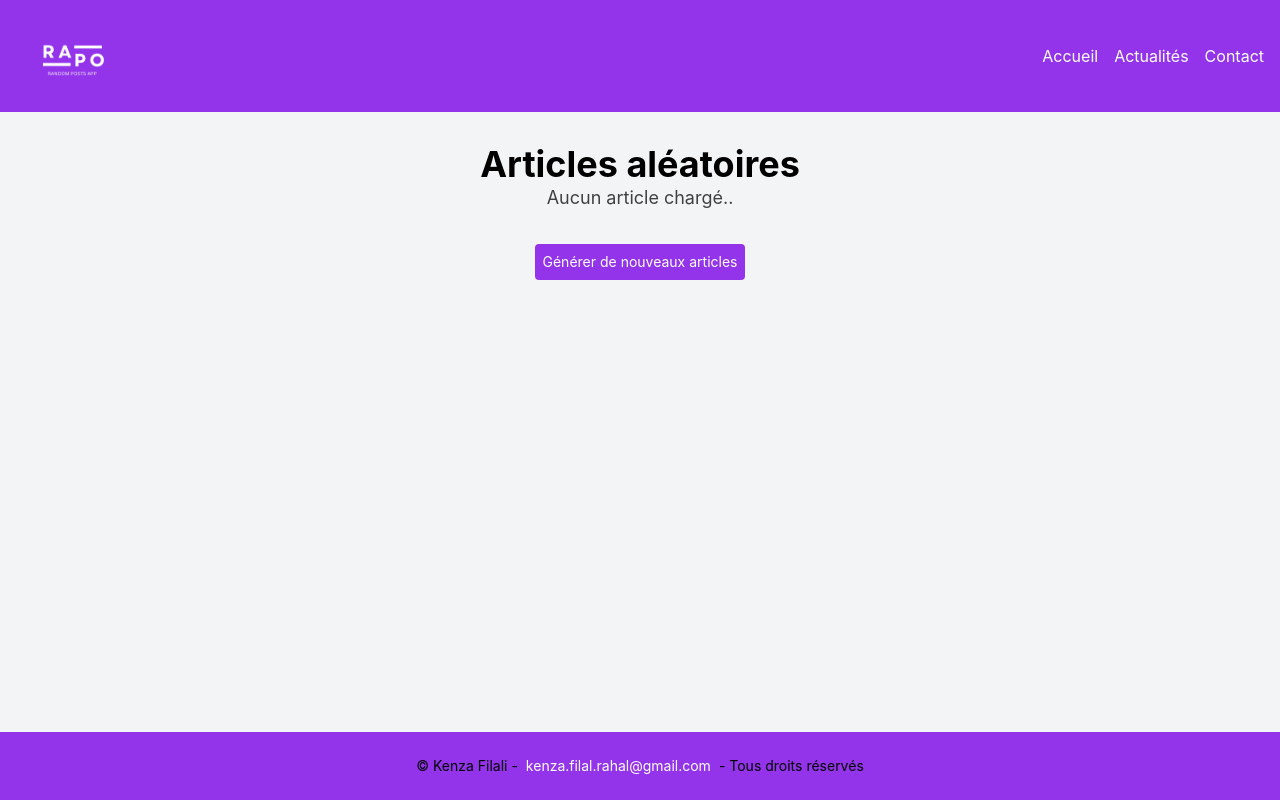
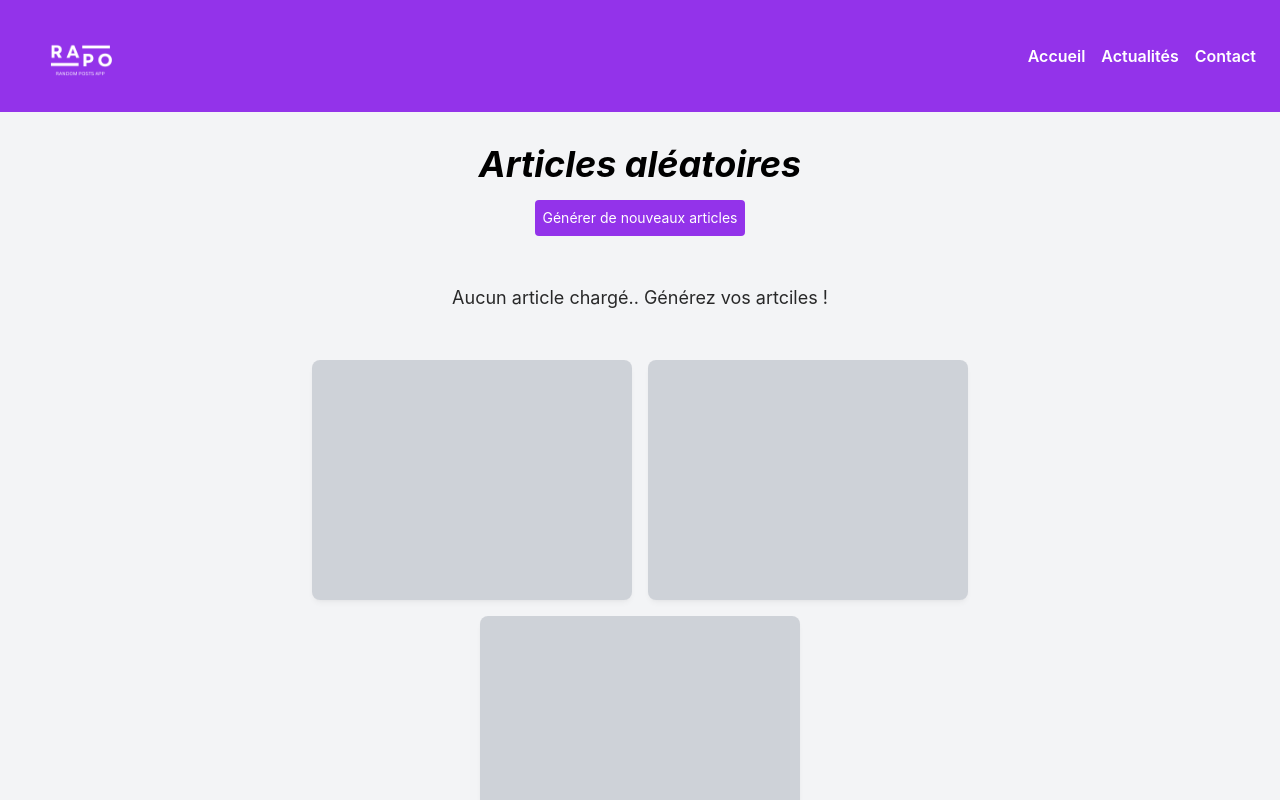
Before and after one commit to kenza15a/react-random-posts, a React (Create React App) app: page / in a window 1280 px wide. Shown: the top 800 px of the page. Built offline with nearby package versions, Linux system fonts and the light colour scheme.

Commit message:
animated-app/skelton

```diff
--- a/src/components/Button/Button.jsx
+++ b/src/components/Button/Button.jsx
@@ -12,7 +12,7 @@ const Button = ({
     <button
       type={buttonType}
       className={clsx(
-        "bg-[#9333EA] hover:bg-blue-700 text-white text-sm cursor-pointer rounded hover:scale-105 transition duration-300 ease-in-out px-2 h-max py-2 ",
+        "bg-[#9333EA] hover:bg-blue-700 hover:scale-125  text-white text-sm cursor-pointer rounded  transition duration-300 ease-in-out px-2 h-max py-2 ",
         className
       )}
       onClick={handleClick}
--- a/src/components/Loading/Loading.jsx
+++ b/src/components/Loading/Loading.jsx
@@ -4,7 +4,6 @@ const Loading = () => {
   const divVariant = {
     step1: { opacity: 0, y: 0 },
     visible: { opacity: 1, y: 60 },
-    step3: { opacity: 0, y: 0 },
   };
   return (
     <motion.div
@@ -13,7 +12,7 @@ const Loading = () => {
       animate="visible"
       transition={{
         duration: 1,
-        delay: 0.3,
+        delay: 0.2,
         repeat: Infinity,
         repeatType: "reverse",
       }}
--- a/src/components/Nabar/Navbar.jsx
+++ b/src/components/Nabar/Navbar.jsx
@@ -3,15 +3,15 @@ import React from "react";
 
 function Navbar() {
   return (
-    <nav className="  bg-[#9333EA] shadow-md text-white flex flex-row justify-around  md:justify-between gap-2  px-2 md:px-4 ">
+    <nav className="  bg-[#9333EA] shadow-md text-white flex flex-row justify-around  md:justify-between gap-2  px-2 md:px-6 ">
       <a href="/" className="style-none cursor-pointer">
         <img
           src="/assets/logo random posts blanc.png"
           alt="logo"
-          className=" w-28 h-auto mx-auto"
+          className=" w-28 h-28 mx-auto"
         />
       </a>
-      <ul className=" list-none flex flex-row gap-2 md:gap-4 items-center justify-center  text-white">
+      <ul className=" list-none flex flex-row gap-2 md:gap-4 items-center justify-center  text-white font-semibold">
         <li>
           <a href="/">Accueil</a>
         </li>
--- a/src/components/PostsSection/PostsSection.jsx
+++ b/src/components/PostsSection/PostsSection.jsx
@@ -4,6 +4,7 @@ import { motion } from "framer-motion";
 import Loading from "../Loading/Loading";
 import Button from "../Button/Button";
 import { fetchRandomPosts } from "../../services/fetchRandomPosts";
+import Skeltons from "../skeltons/Skeltons";
 const PostsSection = () => {
   const containerVariants = {
     hidden: { opacity: 0 },
@@ -37,28 +38,36 @@ const PostsSection = () => {
     }
   };
   return (
-    <section className="w-full" id="posts" name="posts">
-      <h1 className="text-4xl font-bold text-center text-black">
+    <section
+      className="w-full xl:w-[70vw] flex flex-col justify-center items-center mx-auto gap-4"
+      id="posts"
+      name="posts"
+    >
+      <h1 className="italic  text-4xl font-bold text-center text-black">
         Articles aléatoires
       </h1>
+      <Button
+        buttonText="Générer de nouveaux articles"
+        handleClick={handleClick}
+      />
       {!posts.length && (
-        <p className="text-center text-lg animate-pulse">
-          Aucun article chargé..
-        </p>
+        <div className="flex flex-col mt-4  py-4 items-center justify-center">
+          <p className="text-center text-lg animate-pulse">
+            Aucun article chargé.. Générez vos artciles !
+          </p>
+          <Skeltons />
+        </div>
       )}
       {loading ? (
         <Loading />
       ) : (
         <div className="flex flex-col mt-4  py-4 items-center justify-center">
-          <Button
-            buttonText="Générer de nouveaux articles"
-            handleClick={handleClick}
-          />
           <motion.div
             className="flex flex-row gap-4 justify-center py-4 flex-wrap"
             variants={containerVariants}
             initial="hidden"
             animate="visible"
+            transition={{ duration: 2, ease: "easeInOut" }}
           >
             {posts.map((post, index) => (
               <motion.div
--- /dev/null
+++ b/src/components/skeltons/Skeltons.jsx
@@ -0,0 +1,85 @@
+import clsx from "clsx";
+import React from "react";
+import { motion } from "framer-motion";
+const Skeltons = () => {
+  const containerVariants = {
+    hidden: { opacity: 0 },
+    visible: {
+      opacity: 1,
+      transition: {
+        staggerChildren: 0.3,
+      },
+    },
+  };
+
+  const postVariants = {
+    hidden: { opacity: 0, y: 0 },
+    visible: { opacity: 0.5, y: 0 },
+  };
+
+  return (
+    <section
+      className="w-full xl:w-[70vw] flex flex-col justify-center items-center mx-auto gap-4"
+      id="posts"
+      name="posts"
+    >
+      <div className="flex flex-col mt-4  py-4 items-center justify-center">
+        <motion.div
+          className="flex flex-row gap-4 justify-center py-4 flex-wrap"
+          variants={containerVariants}
+          initial="hidden"
+          animate="visible"
+          transition={{ duration: 1, ease: "easeInOut" }}
+        >
+          <motion.div
+            variants={postVariants}
+            transition={{
+              duration: 2,
+              delay: 0.3,
+              repeat: Infinity,
+              repeatType: "reverse",
+            }}
+          >
+            <div
+              className={clsx(
+                "bg-gray-400 w-60 md:w-80 min-h-60  md:min-h-60 shadow-md rounded-lg p-4 flex flex-col gap-2 items-center justify-center hover:scale-105 transition duration-300 ease-in-out"
+              )}
+            ></div>
+          </motion.div>
+          <motion.div
+            variants={postVariants}
+            transition={{
+              duration: 2,
+              delay: 0.3,
+              repeat: Infinity,
+              repeatType: "reverse",
+            }}
+          >
+            <div
+              className={clsx(
+                "bg-gray-400 w-60 md:w-80 min-h-60  md:min-h-60 shadow-md rounded-lg p-4 flex flex-col gap-2 items-center justify-center hover:scale-105 transition duration-300 ease-in-out"
+              )}
+            ></div>
+          </motion.div>
+          <motion.div
+            variants={postVariants}
+            transition={{
+              duration: 2,
+              delay: 0.3,
+              repeat: Infinity,
+              repeatType: "reverse",
+            }}
+          >
+            <div
+              className={clsx(
+                "bg-gray-400 w-60 md:w-80 min-h-60  md:min-h-60 shadow-md rounded-lg p-4 flex flex-col gap-2 items-center justify-center hover:scale-105 transition duration-300 ease-in-out"
+              )}
+            ></div>
+          </motion.div>
+        </motion.div>
+      </div>
+    </section>
+  );
+};
+
+export default Skeltons;
```
